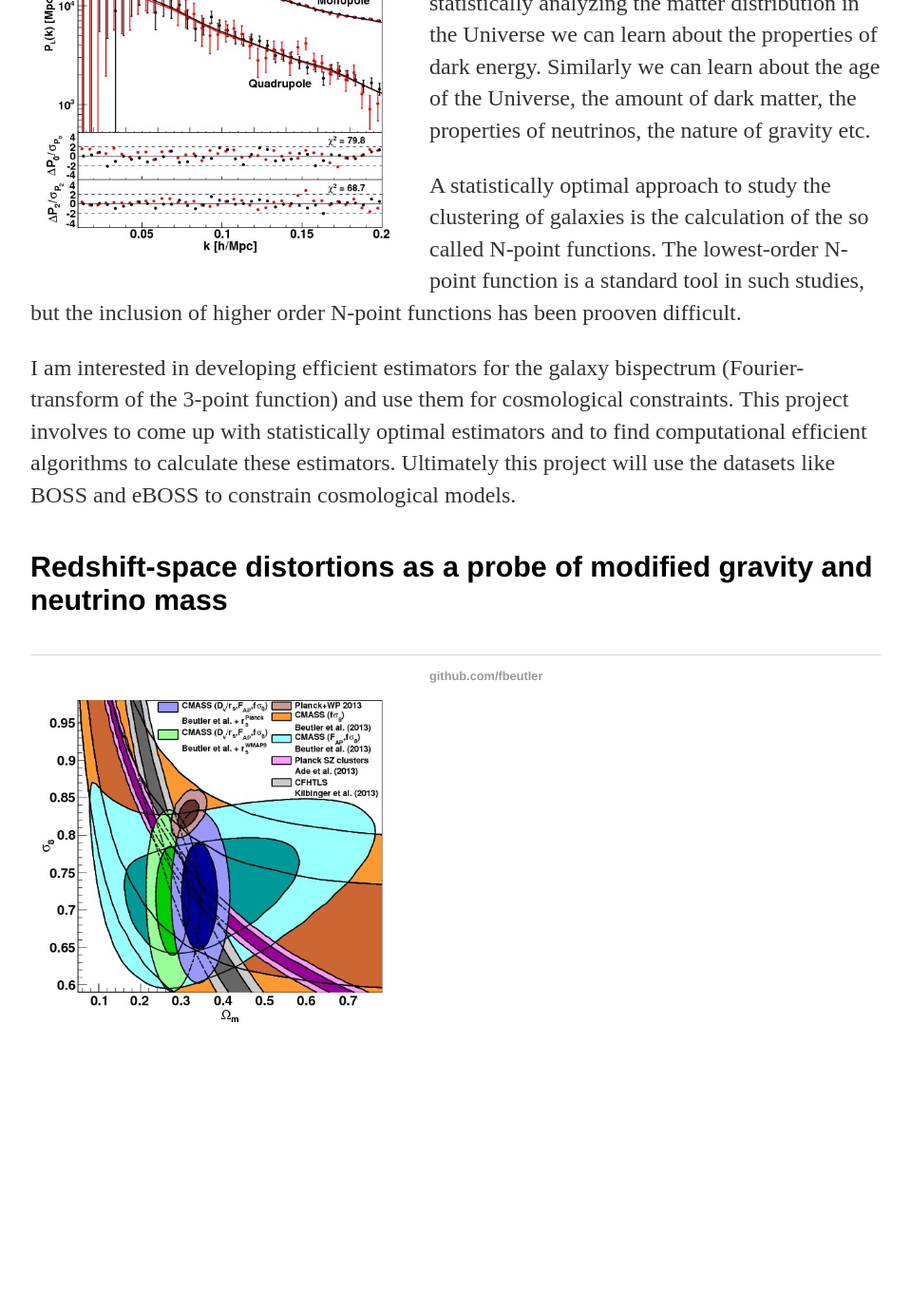
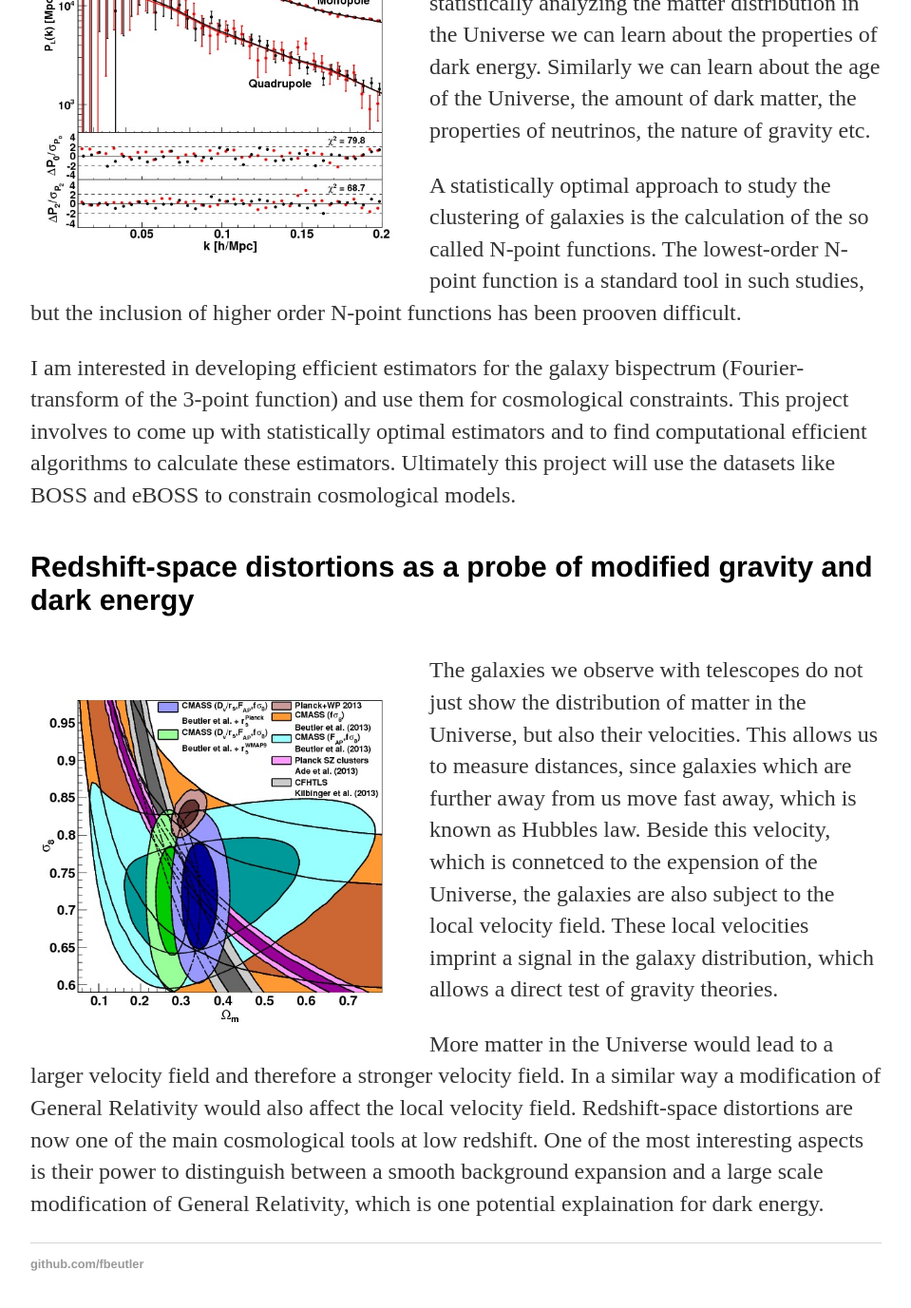
Before and after one commit to fbeutler/fbeutler.github.io, a Jekyll site: the page built from research/projects.html, in a window 1280 px wide and 1400 px high, scrolled down 2528 px. Shown: the top 1377 px of the window at 95% size, without its empty margins (160-1119 px from the left). Built offline with Jekyll 4.4.1, drawn with Linux system fonts in a browser that asks for light colours; before the commit the page ends 3621 px from its top, so only the background shows below that.

Commit message:
Update projects.html

```diff
--- a/research/projects.html
+++ b/research/projects.html
@@ -76,11 +76,21 @@ title: My research projects
     cosmological models.
   </p>
 
-  <h4>Redshift-space distortions as a probe of modified gravity and neutrino mass</h4>
+  <h4>Redshift-space distortions as a probe of modified gravity and dark energy</h4>
 
   <img src="/static/Beutler_et_al_2013_om_sig8_modified.jpg" alt="IMAGE OF BOSS POWER SPECTRUM" width="400" align="left" style="padding:10px">
   <p>
+    The galaxies we observe with telescopes do not just show the distribution of matter in the Universe, but also their velocities.
+    This allows us to measure distances, since galaxies which are further away from us move fast away, which is known as Hubbles law.
+    Beside this velocity, which is connetced to the expension of the Universe, the galaxies are also subject to the local velocity field.
+    These local velocities imprint a signal in the galaxy distribution, which allows a direct test of gravity theories.
+  </p>
 
+  <p>
+    More matter in the Universe would lead to a larger velocity field and therefore a stronger velocity field. In a similar way a modification
+    of General Relativity would also affect the local velocity field. Redshift-space distortions are now one of the main cosmological
+    tools at low redshift. One of the most interesting aspects is their power to distinguish between a smooth background expansion
+    and a large scale modification of General Relativity, which is one potential explaination for dark energy.
   </p>
 
 </div>
```
